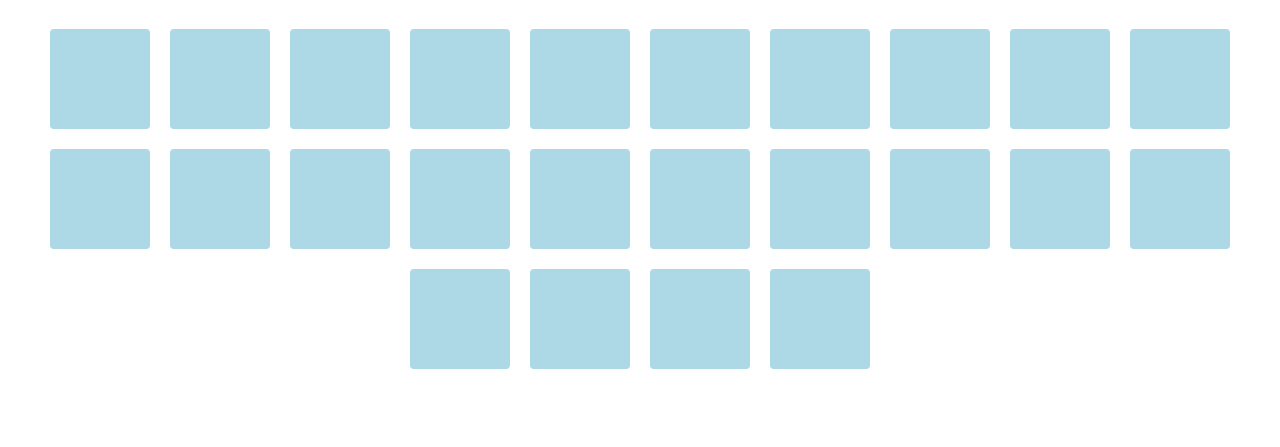
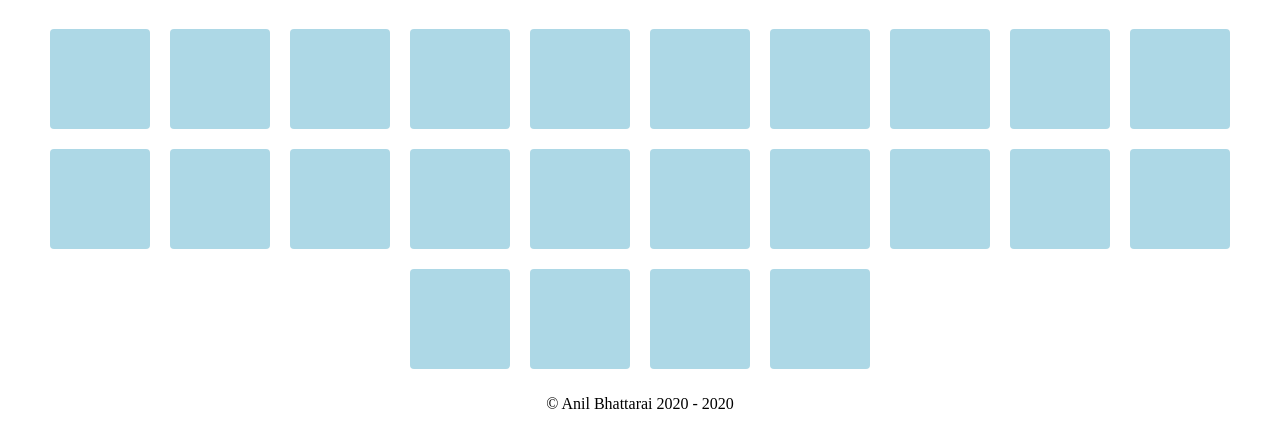
Before and after one commit to anilbhattaraitoronto/vowelmemory, a plain HTML site: page index.html in a window 1280 px wide. Shown: the part 81-528 px from the top of the page. Drawn offline with Linux system fonts and the light colour scheme.

Commit message:
added footer and copyright info on the page.

```diff
--- a/index.html
+++ b/index.html
@@ -13,5 +13,13 @@
         <section id="vowel-board">
 
         </section>
+        <footer>
+            <p>&copy; Anil Bhattarai 2020 - <span id="copy-right-year"></span></p>
+        </footer>
         <script src="main.js" ></script>
+        <script>
+            let copyRightYearContainer = document.getElementById('copy-right-year')
+            let year = new Date().getFullYear()
+            copyRightYearContainer.innerHTML = year
+        </script>
     </body>
--- a/styles.css
+++ b/styles.css
@@ -97,3 +97,7 @@ body{
     color: white;
     border-color: white;
 }
+
+footer{
+    text-align: center;
+}
```
